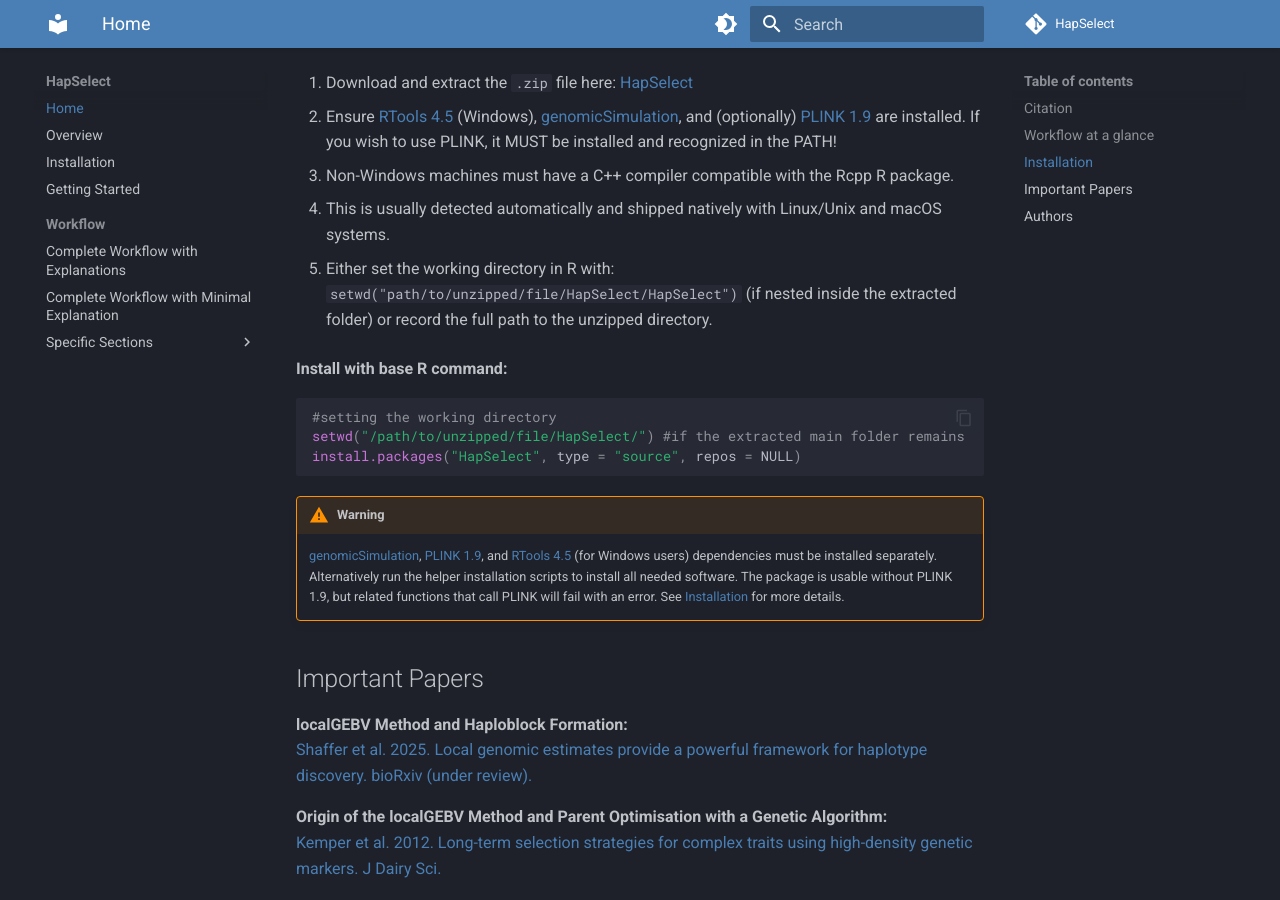
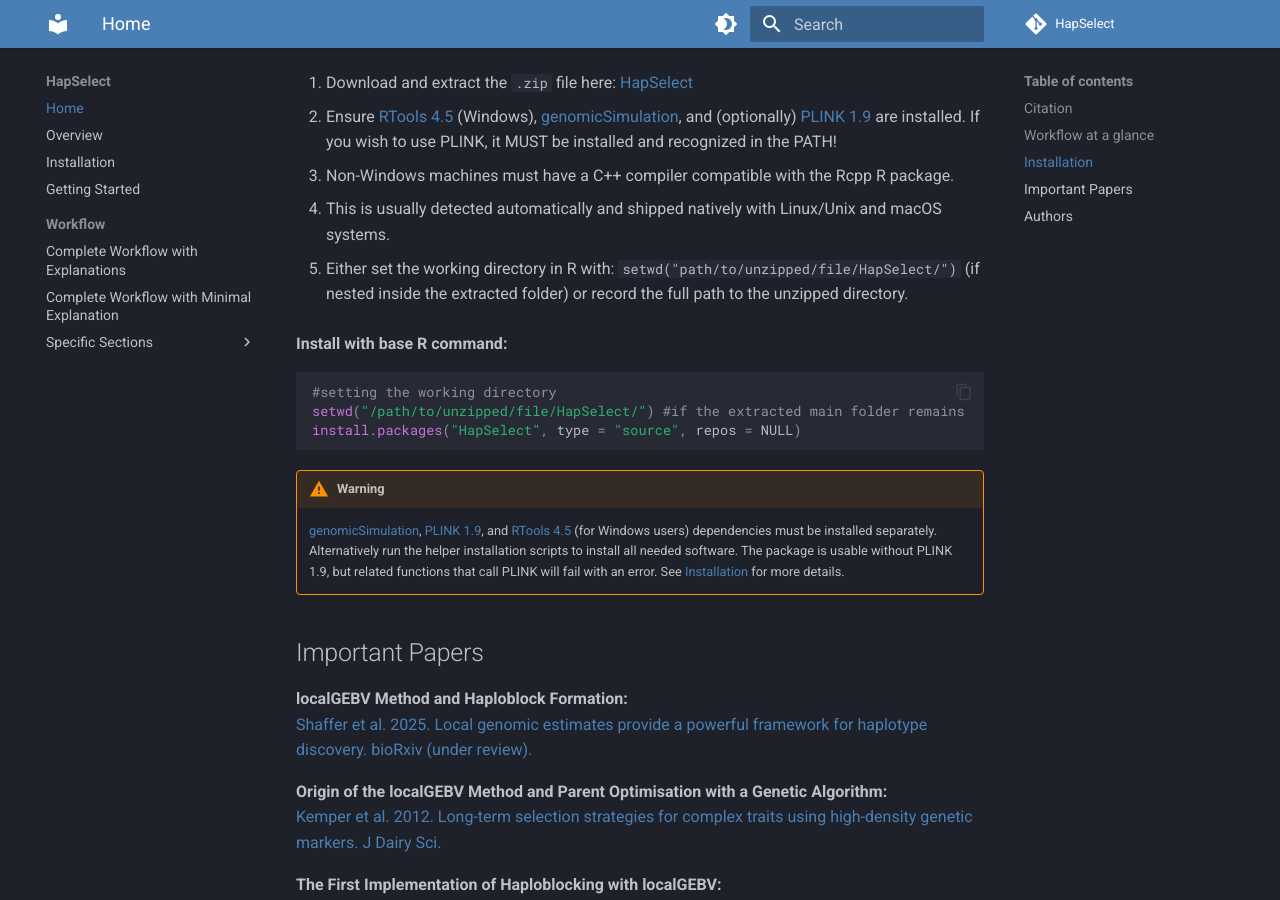
Before and after one commit to wrshf7/HapSelect-Docs, an MkDocs documentation site: the page built from docs/index.md, in a window 1280 px wide and 900 px high, scrolled down 1515 px. Built offline with MkDocs 1.6.1 and Material for MkDocs 9.7.7, drawn with Linux system fonts in a browser that asks for light colours; comment, search, counter and statistics services are not loaded.

Commit message:
Update index.md

```diff
--- a/docs/index.md
+++ b/docs/index.md
@@ -33,7 +33,7 @@
    - Non-Windows machines must have a C++ compiler compatible with the Rcpp R package.
    - This is usually detected automatically and shipped natively with Linux/Unix and macOS systems.
 
-3. Either set the working directory in R with: `setwd("path/to/unzipped/file/HapSelect/HapSelect")` (if nested inside the extracted folder) or record the full path to the unzipped directory.
+3. Either set the working directory in R with: `setwd("path/to/unzipped/file/HapSelect/")` (if nested inside the extracted folder) or record the full path to the unzipped directory.
 
 <strong>Install with base R command:</strong><br>
 
```
